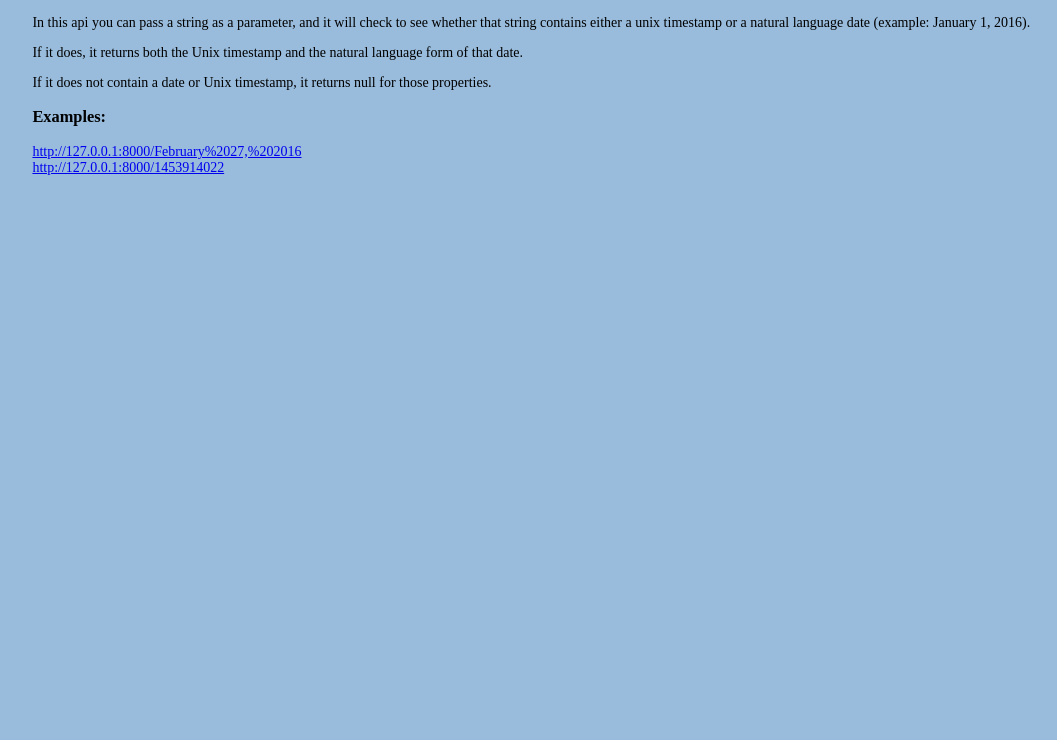
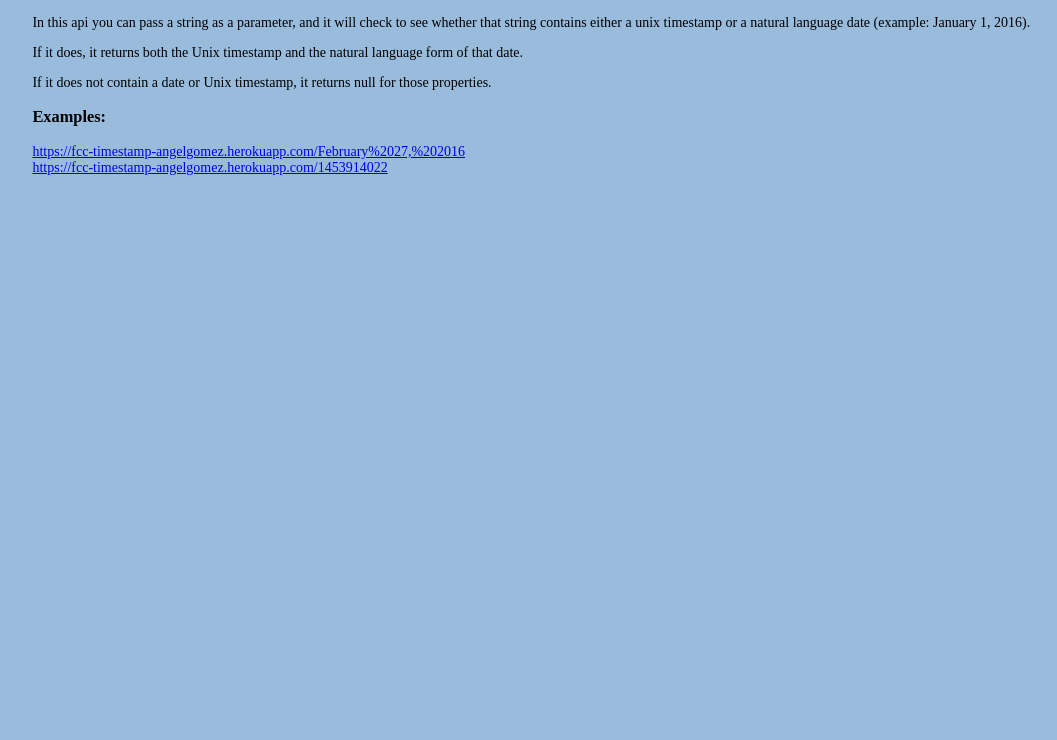
Before and after one commit to Gomez-Angel/fcc-timestamp, a website: page index.html in a window 1280 px wide. Shown: the part 60-800 px from the top of the page, without its empty margins (102-1159 px from the left). Drawn offline with nearby package versions, Linux system fonts and the light colour scheme.

Commit message:
change in index.html

```diff
--- a/index.html
+++ b/index.html
@@ -17,8 +17,8 @@
             <h3>Examples:</h3>
             <!--<p>https://fcc-timestamp-angel.herokuapp.com/January%2027,%202016</p>
             <p>https://fcc-timestamp-angel.herokuapp.com/1453914022</p>-->
-            <a href='http://127.0.0.1:8000/february%2027,%202016'>http://127.0.0.1:8000/February%2027,%202016</a><br>
-            <a href='http://127.0.0.1:8000/1453914022'>http://127.0.0.1:8000/1453914022</a>
+            <a href='https://fcc-timestamp-angelgomez.herokuapp.com/february%2027,%202016'>https://fcc-timestamp-angelgomez.herokuapp.com/February%2027,%202016</a><br>
+            <a href='https://fcc-timestamp-angelgomez.herokuapp.com/1453914022'>https://fcc-timestamp-angelgomez.herokuapp.com/1453914022</a>
           </div>
 	      <!--<div class="wrapper-date">
 	       <form action="/" method="get">
```
